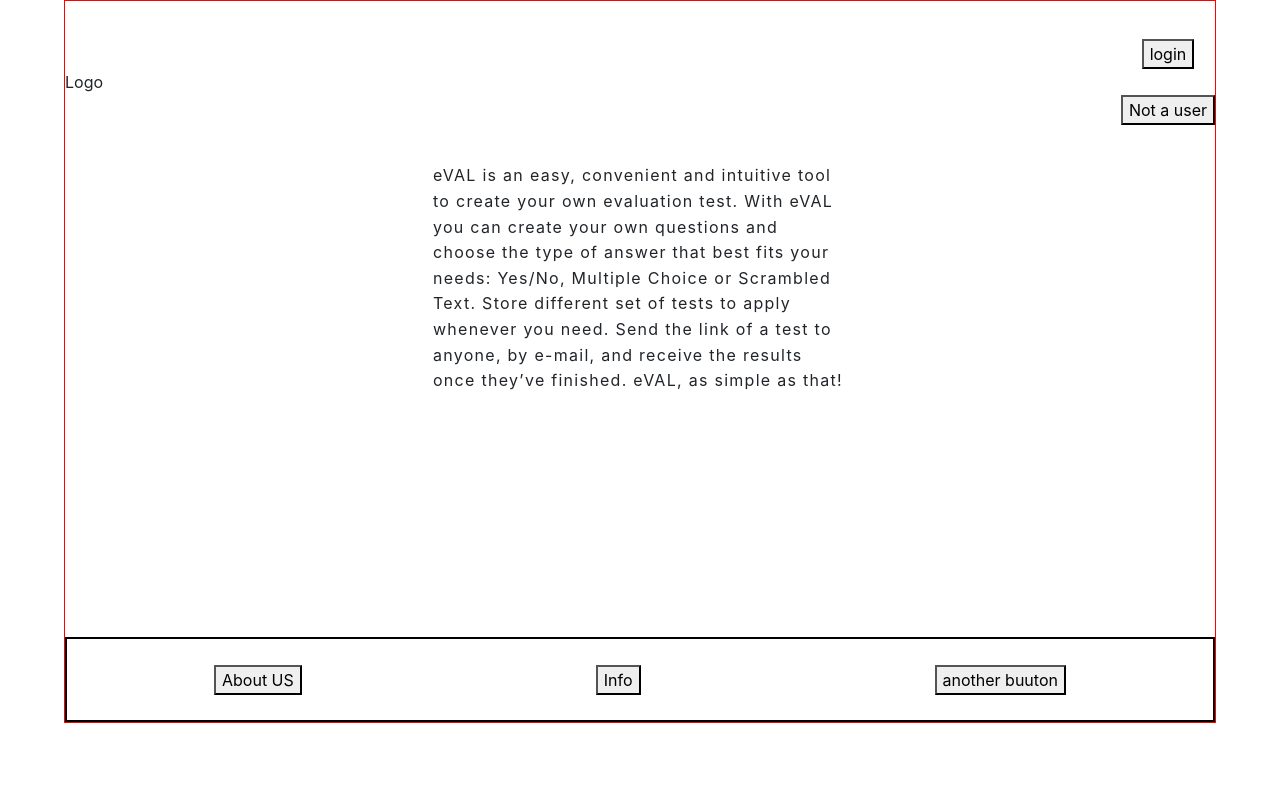
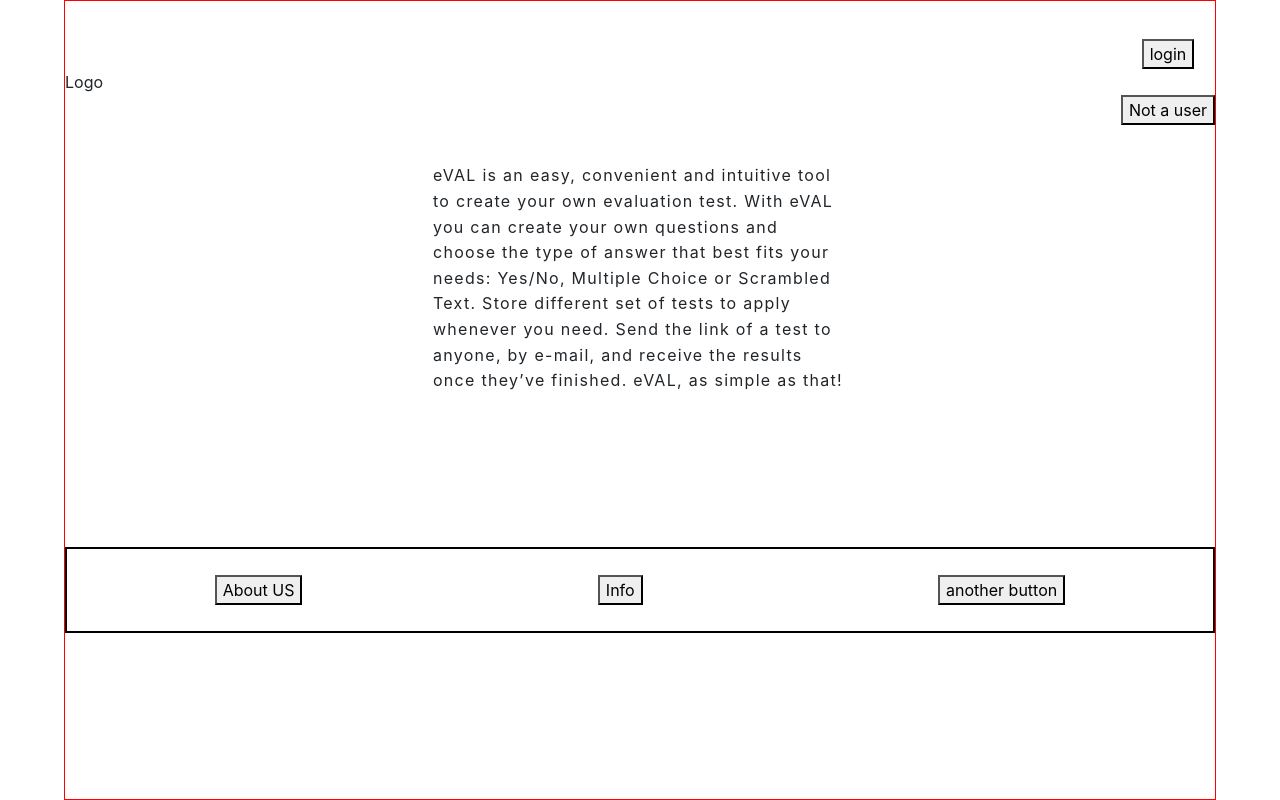
Before and after one commit to Alipudina/eVal, a React (Create React App) app in the folder browser/: page / in a window 1280 px wide. Built offline with nearby package versions, Linux system fonts and the light colour scheme.

Commit message:
just changing button

```diff
--- a/browser/src/App.js
+++ b/browser/src/App.js
@@ -28,7 +28,7 @@ class App extends Component {
         <div className="footer">
           <button>About US</button>
           <button>Info</button>
-          <button>another buuton</button>
+          <button>another button</button>
         </div>
       </div>
     );
--- a/browser/src/App.scss
+++ b/browser/src/App.scss
@@ -1,7 +1,7 @@
 
 div.start-page {
   width: 90%;
-  max-height: 100vh;
+  height: 100vh;
   margin: 0 auto;
   border: 1px solid red;
 
@@ -24,7 +24,7 @@ div.start-page {
   div.info-container {
     width: 60%;
     margin: 2vw auto;
-    height: 35vw;
+    height: 28vw;
 
     p {
       width: 60%;
```
